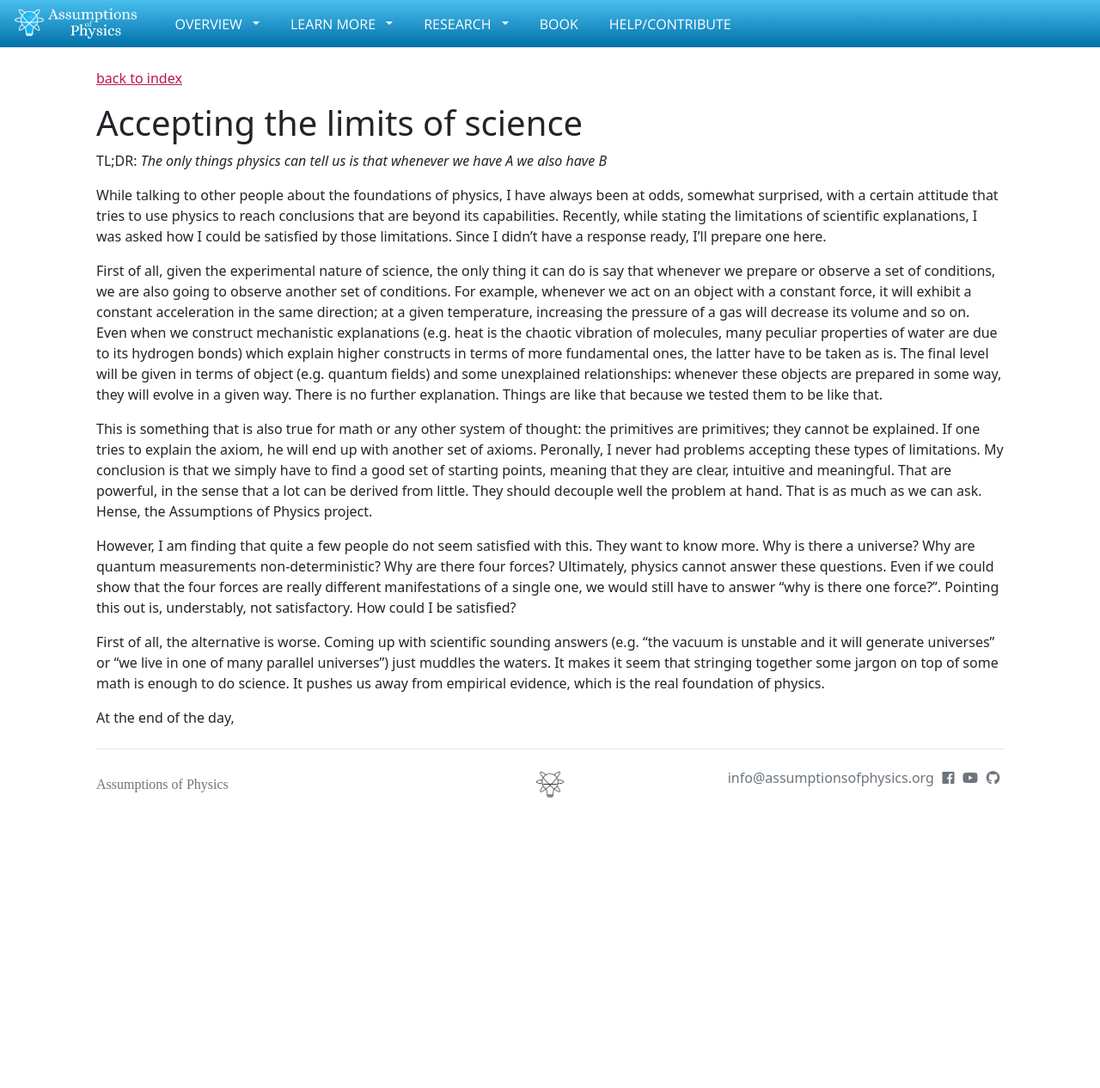
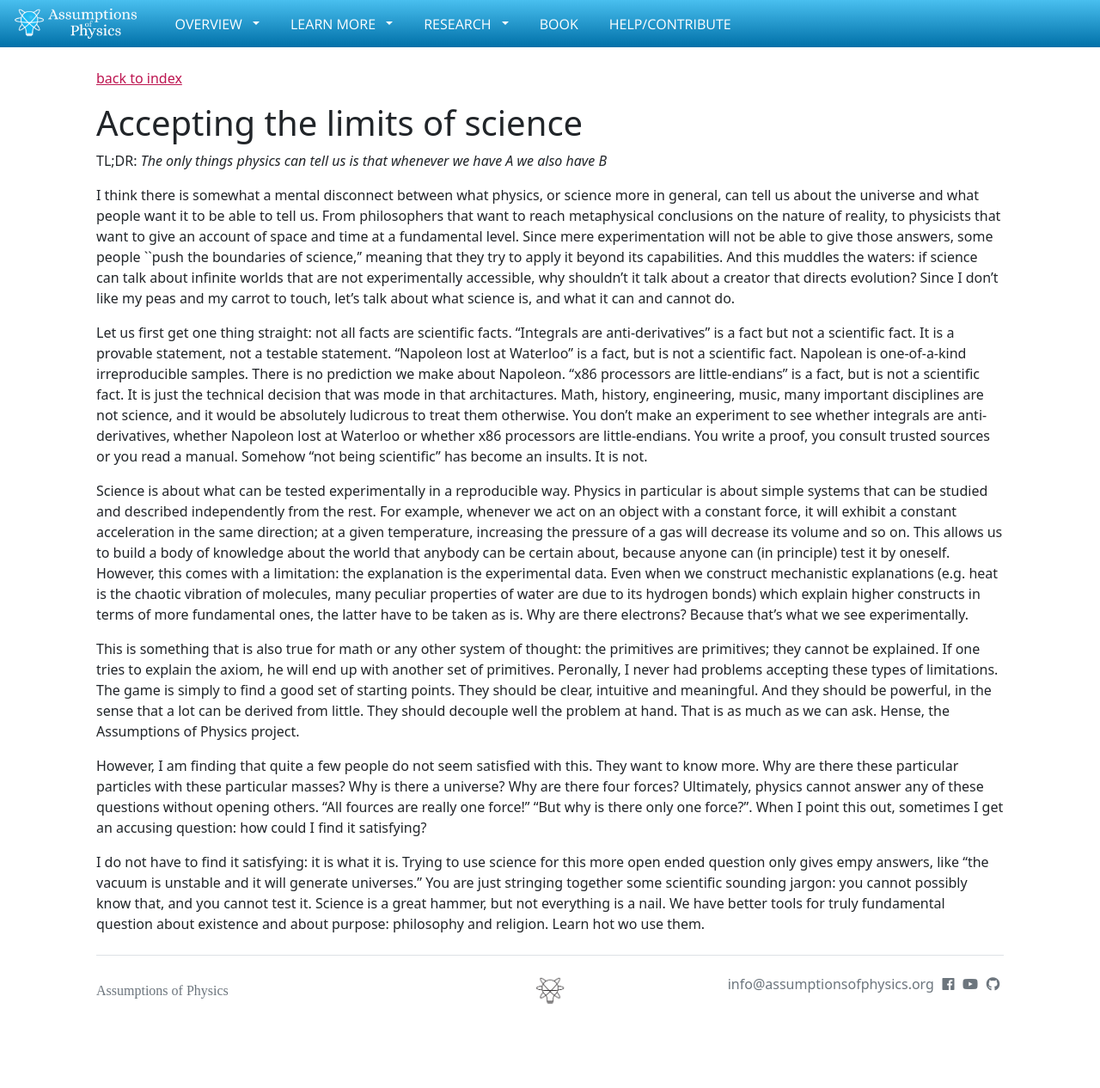
Before and after one commit to assumptionsofphysics/assumptionsofphysics.github.io, a Jekyll site: the page built from _essays/2024-12-15-accepting-limits-science.md, in a window 1280 px wide. Shown: the whole page at 86% size. Built offline with Jekyll 4.4.1, drawn with Linux system fonts in a browser that asks for light colours; nearby versions of some CDN libraries; some web fonts are replaced; before the commit the page ends 1026 px from its top, so only the background shows below that.

Commit message:
New essay

```diff
--- a/_essays/2024-12-15-accepting-limits-science.md
+++ b/_essays/2024-12-15-accepting-limits-science.md
@@ -1,19 +1,19 @@
 ---
 title: Accepting the limits of science
 summary: The only things physics can tell us is that whenever we have A we also have B
-category:
-tags: []
+category: Philosophy of science
+tags: [Philosophy of science]
 draft: true
 ---
 
-While talking to other people about the foundations of physics, I have always been at odds, somewhat surprised, with a certain attitude that tries to use physics to reach conclusions that are beyond its capabilities. Recently, while stating the limitations of scientific explanations, I was asked how I could be satisfied by those limitations. Since I didn't have a response ready, I'll prepare one here.
+I think there is somewhat a mental disconnect between what physics, or science more in general, can tell us about the universe and what people want it to be able to tell us. From philosophers that want to reach metaphysical conclusions on the nature of reality, to physicists that want to give an account of space and time at a fundamental level. Since mere experimentation will not be able to give those answers, some people ``push the boundaries of science,'' meaning that they try to apply it beyond its capabilities. And this muddles the waters: if science can talk about infinite worlds that are not experimentally accessible, why shouldn't it talk about a creator that directs evolution? Since I don't like my peas and my carrot to touch, let's talk about what science is, and what it can and cannot do.
 
-First of all, given the experimental nature of science, the only thing it can do is say that whenever we prepare or observe a set of conditions, we are also going to observe another set of conditions. For example, whenever we act on an object with a constant force, it will exhibit a constant acceleration in the same direction; at a given temperature, increasing the pressure of a gas will decrease its volume and so on. Even when we construct mechanistic explanations (e.g. heat is the chaotic vibration of molecules, many peculiar properties of water are due to its hydrogen bonds) which explain higher constructs in terms of more fundamental ones, the latter have to be taken as is. The final level will be given in terms of object (e.g. quantum fields) and some unexplained relationships: whenever these objects are prepared in some way, they will evolve in a given way. There is no further explanation. Things are like that because we tested them to be like that.
+Let us first get one thing straight: not all facts are scientific facts. "Integrals are anti-derivatives" is a fact but not a scientific fact. It is a provable statement, not a testable statement.  "Napoleon lost at Waterloo" is a fact, but is not a scientific fact. Napolean is one-of-a-kind irreproducible samples. There is no prediction we make about Napoleon. "x86 processors are little-endians" is a fact, but is not a scientific fact. It is just the technical decision that was mode in that architactures. Math, history, engineering, music, many important disciplines are not science, and it would be absolutely ludicrous to treat them otherwise. You don't make an experiment to see whether integrals are anti-derivatives, whether Napoleon lost at Waterloo or whether x86 processors are little-endians. You write a proof, you consult trusted sources or you read a manual. Somehow "not being scientific" has become an insults. It is not.
 
-This is something that is also true for math or any other system of thought: the primitives are primitives; they cannot be explained. If one tries to explain the axiom, he will end up with another set of axioms. Peronally, I never had problems accepting these types of limitations. My conclusion is that we simply have to find a good set of starting points, meaning that they are clear, intuitive and meaningful. That are powerful, in the sense that a lot can be derived from little. They should decouple well the problem at hand. That is as much as we can ask. Hense, the Assumptions of Physics project.
+Science is about what can be tested experimentally in a reproducible way. Physics in particular is about simple systems that can be studied and described independently from the rest. For example, whenever we act on an object with a constant force, it will exhibit a constant acceleration in the same direction; at a given temperature, increasing the pressure of a gas will decrease its volume and so on. This allows us to build a body of knowledge about the world that anybody can be certain about, because anyone can (in principle) test it by oneself. However, this comes with a limitation: the explanation is the experimental data. Even when we construct mechanistic explanations (e.g. heat is the chaotic vibration of molecules, many peculiar properties of water are due to its hydrogen bonds) which explain higher constructs in terms of more fundamental ones, the latter have to be taken as is. Why are there electrons? Because that's what we see experimentally.
 
-However, I am finding that quite a few people do not seem satisfied with this. They want to know more. Why is there a universe? Why are quantum measurements non-deterministic? Why are there four forces? Ultimately, physics cannot answer these questions. Even if we could show that the four forces are really different manifestations of a single one, we would still have to answer "why is there one force?". Pointing this out is, understably, not satisfactory. How could I be satisfied?
+This is something that is also true for math or any other system of thought: the primitives are primitives; they cannot be explained. If one tries to explain the axiom, he will end up with another set of primitives. Peronally, I never had problems accepting these types of limitations. The game is simply to find a good set of starting points. They should be clear, intuitive and meaningful. And they should be powerful, in the sense that a lot can be derived from little. They should decouple well the problem at hand. That is as much as we can ask. Hense, the Assumptions of Physics project.
 
-First of all, the alternative is worse. Coming up with scientific sounding answers (e.g. "the vacuum is unstable and it will generate universes" or "we live in one of many parallel universes") just muddles the waters. It makes it seem that stringing together some jargon on top of some math is enough to do science. It pushes us away from empirical evidence, which is the real foundation of physics.
+However, I am finding that quite a few people do not seem satisfied with this. They want to know more. Why are there these particular particles with these particular masses? Why is there a universe? Why are there four forces? Ultimately, physics cannot answer any of these questions without opening others. "All fources are really one force!" "But why is there only one force?". When I point this out, sometimes I get an accusing question: how could I find it satisfying?
 
-At the end of the day,
+I do not have to find it satisfying: it is what it is. Trying to use science for this more open ended question only gives empy answers, like "the vacuum is unstable and it will generate universes." You are just stringing together some scientific sounding jargon: you cannot possibly know that, and you cannot test it. Science is a great hammer, but not everything is a nail. We have better tools for truly fundamental question about existence and about purpose: philosophy and religion. Learn hot wo use them.
```
